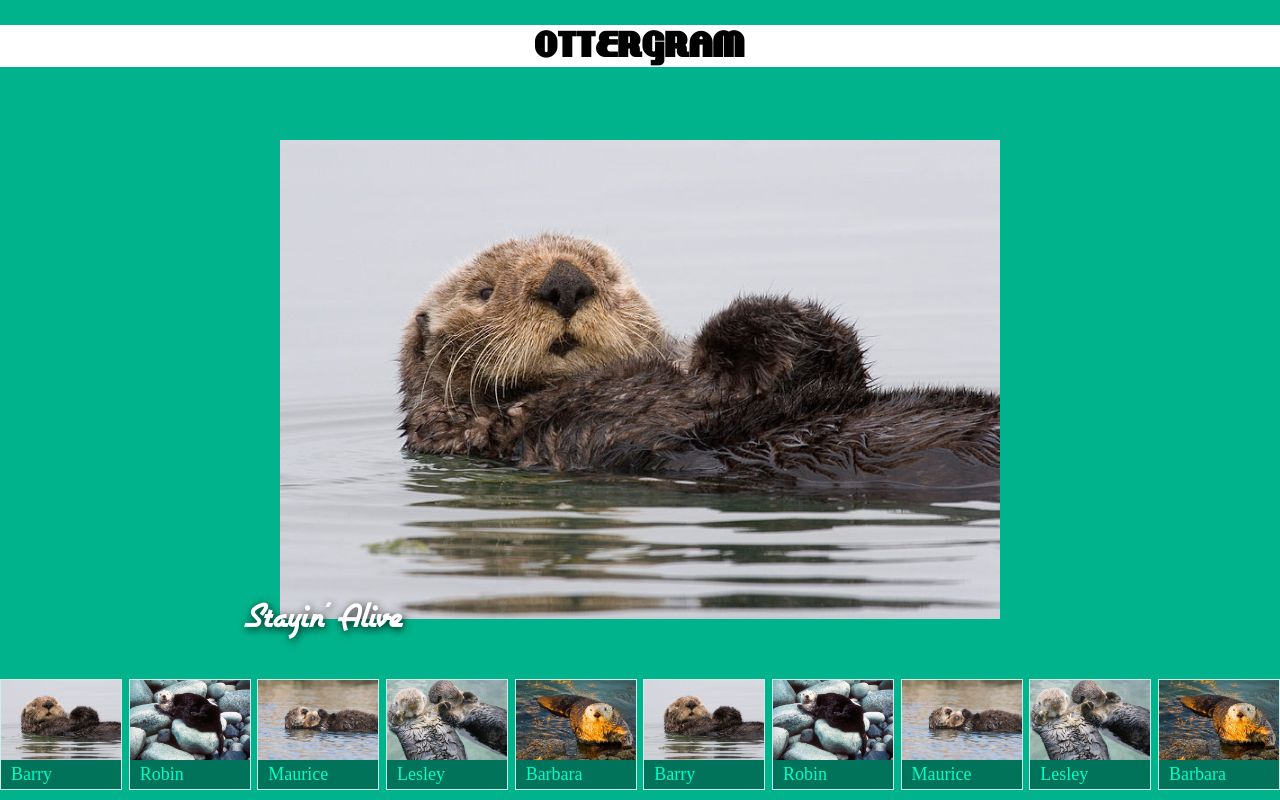
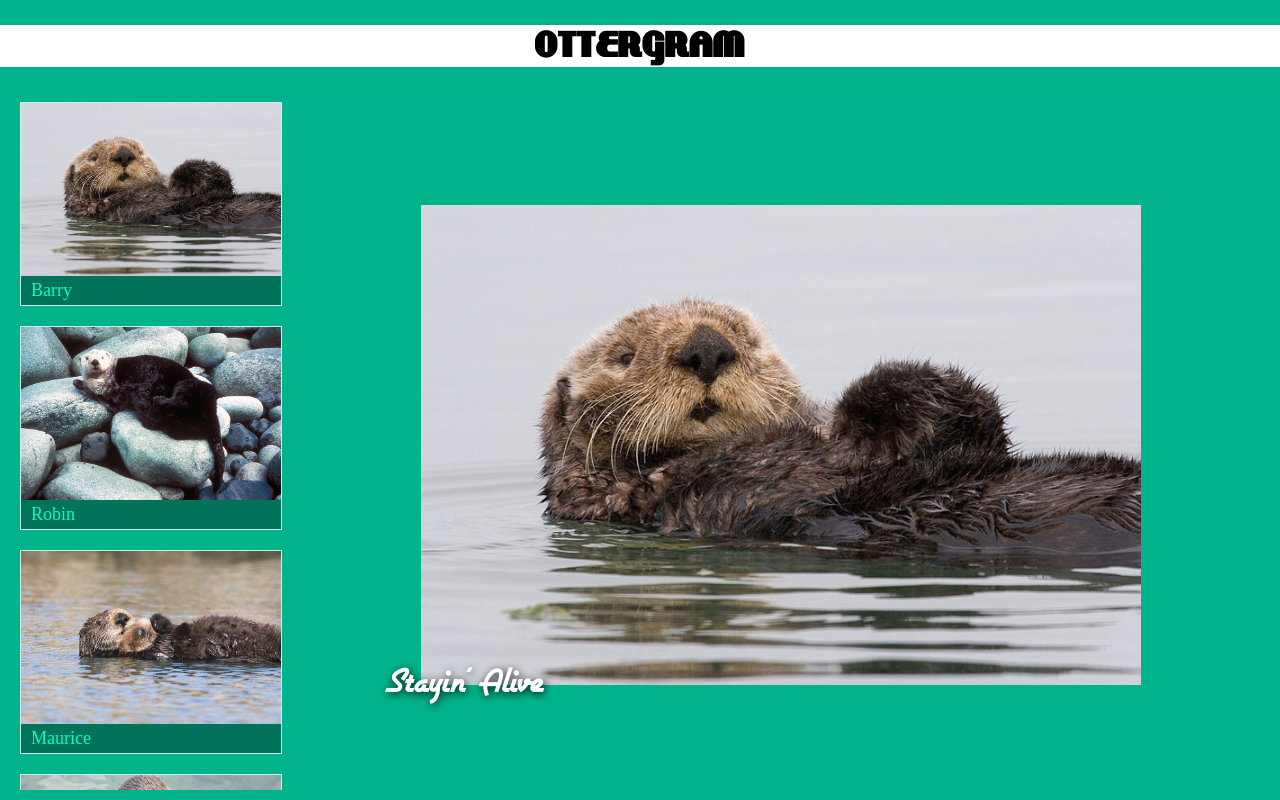
Before and after one commit to c-c-ca/aguino_and_gandee, a plain HTML site: page ottergram/index.html in a window 1280 px wide. Drawn offline with nearby package versions, Linux system fonts and the light colour scheme.

Commit message:
complete chapter 5

```diff
--- a/ottergram/index.html
+++ b/ottergram/index.html
@@ -3,6 +3,7 @@
 
 <head>
     <meta charset="utf-8">
+    <meta name="viewport" content="width=device-width, initial-scale=1.0">
     <title>ottergram</title>
     <link rel="stylesheet" href="https://cdnjs.cloudflare.com/ajax/libs/normalize/8.0.1/normalize.min.css">
     <link rel="stylesheet" href="stylesheets/styles.css">
@@ -14,36 +15,6 @@
     </header>
     <main class="main-content">
         <ul class="thumbnail-list">
-            <li class="thumbnail-item">
-                <a href="#">
-                    <img class="thumbnail-image" src="img/otter1.jpg" alt="Barry the Otter">
-                    <span class="thumbnail-title">Barry</span>
-                </a>
-            </li>
-            <li class="thumbnail-item">
-                <a href="#">
-                    <img class="thumbnail-image" src="img/otter2.jpg" alt="Robin the Otter">
-                    <span class="thumbnail-title">Robin</span>
-                </a>
-            </li>
-            <li class="thumbnail-item">
-                <a href="#">
-                    <img class="thumbnail-image" src="img/otter3.jpg" alt="Maurice the Otter">
-                    <span class="thumbnail-title">Maurice</span>
-                </a>
-            </li>
-            <li class="thumbnail-item">
-                <a href="#">
-                    <img class="thumbnail-image" src="img/otter4.jpg" alt="Lesley the Otter">
-                    <span class="thumbnail-title">Lesley</span>
-                </a>
-            </li>
-            <li class="thumbnail-item">
-                <a href="#">
-                    <img class="thumbnail-image" src="img/otter5.jpg" alt="Barbara the Otter">
-                    <span class="thumbnail-title">Barbara</span>
-                </a>
-            </li>
             <li class="thumbnail-item">
                 <a href="#">
                     <img class="thumbnail-image" src="img/otter1.jpg" alt="Barry the Otter">
--- a/ottergram/stylesheets/styles.css
+++ b/ottergram/stylesheets/styles.css
@@ -117,3 +117,24 @@ a {
 .detail-image {
     width: 90%;
 }
+
+@media all and (min-width: 768px) {
+    .main-content {
+        flex-direction: row;
+        overflow: hidden;
+    }
+
+    .thumbnail-list {
+        flex-direction: column;
+        order: 0;
+        margin-left: 20px;
+    }
+
+    .thumbnail-item {
+        max-width: 260px;
+    }
+
+    .thumbnail-item + .thumbnail-item {
+        margin-top: 20px;
+    }
+}
```
